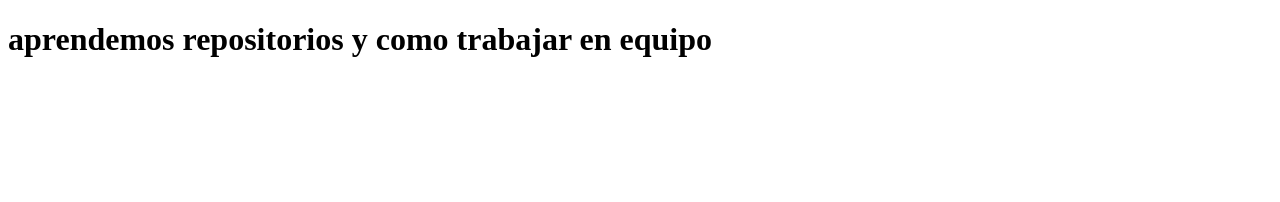
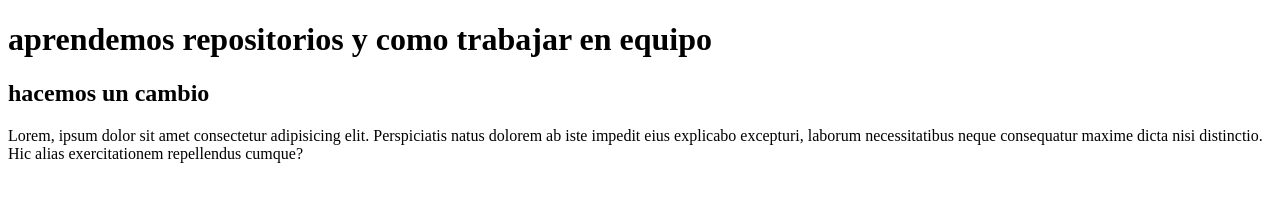
Before and after one commit to curicuri10/Git-github, a plain HTML site: page index.html in a window 1280 px wide. Drawn offline with Linux system fonts and the light colour scheme.

Commit message:
Agregamos h2 y lorem

```diff
--- a/index.html
+++ b/index.html
@@ -9,5 +9,7 @@
 </head>
 <body>
     <h1> aprendemos repositorios y como trabajar en equipo </h1>
+    <h2>hacemos un cambio</h2>
+    <p>Lorem, ipsum dolor sit amet consectetur adipisicing elit. Perspiciatis natus dolorem ab iste impedit eius explicabo excepturi, laborum necessitatibus neque consequatur maxime dicta nisi distinctio. Hic alias exercitationem repellendus cumque?</p>
 </body>
 </html>
```
